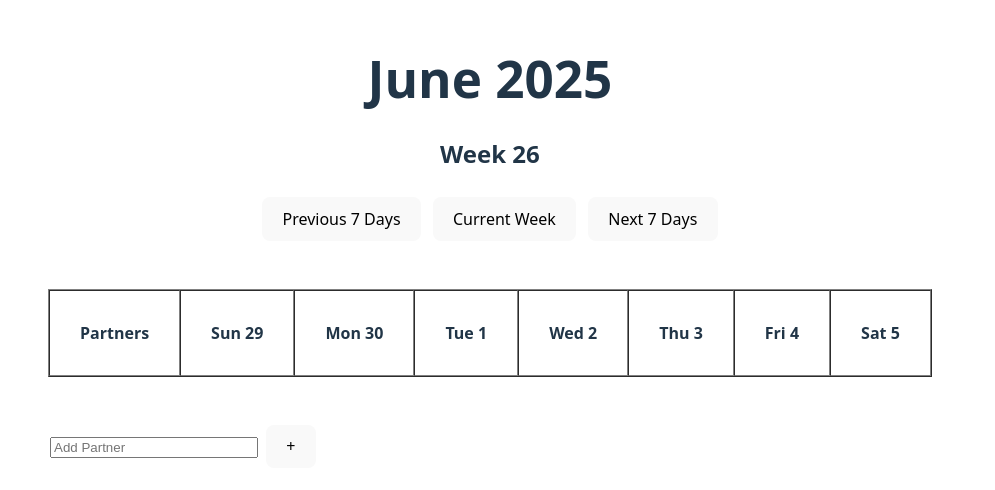
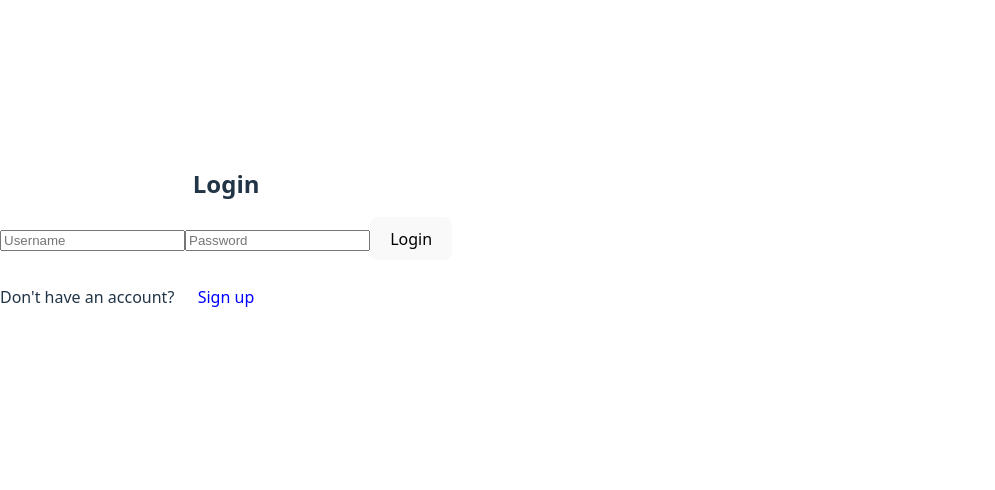
Before and after one commit to Cassini31/Workspace-Project, a React (Vite) app in the folder workspace-project/: page / in a window 1280 px wide. Shown: the part 158-648 px from the top of the page, without its empty margins (0-995 px from the left). Built offline with nearby package versions, Linux system fonts and the light colour scheme.

Commit message:
feat: add user login and signup flow
- Created feature/6.0.user-login-and-sign-up branch

```diff
--- /dev/null
+++ b/workspace-project/src/Login.jsx
@@ -0,0 +1,43 @@
+import React, { useState } from 'react';
+
+const Login = ({ onLogin, onSwitchToSignup }) => {
+  const [username, setUsername] = useState('');
+  const [password, setPassword] = useState('');
+
+  const handleSubmit = (e) => {
+    e.preventDefault();
+    // Dummy login logic
+    if (username && password) {
+      onLogin(username);
+    }
+  };
+
+  return (
+    <div className="auth-container">
+      <h2>Login</h2>
+      <form onSubmit={handleSubmit}>
+        <input
+          type="text"
+          placeholder="Username"
+          value={username}
+          onChange={(e) => setUsername(e.target.value)}
+        />
+        <input
+          type="password"
+          placeholder="Password"
+          value={password}
+          onChange={(e) => setPassword(e.target.value)}
+        />
+        <button type="submit">Login</button>
+      </form>
+      <p>
+        Don't have an account?{' '}
+        <button onClick={onSwitchToSignup} style={{ background: 'none', border: 'none', color: 'blue', cursor: 'pointer' }}>
+          Sign up
+        </button>
+      </p>
+    </div>
+  );
+};
+
+export default Login;
--- /dev/null
+++ b/workspace-project/src/Signup.jsx
@@ -0,0 +1,43 @@
+import React, { useState } from 'react';
+
+const Signup = ({ onSignup, onSwitchToLogin }) => {
+  const [username, setUsername] = useState('');
+  const [password, setPassword] = useState('');
+
+  const handleSubmit = (e) => {
+    e.preventDefault();
+    // Dummy signup logic
+    if (username && password) {
+      onSignup(username);
+    }
+  };
+
+  return (
+    <div className="auth-container">
+      <h2>Sign Up</h2>
+      <form onSubmit={handleSubmit}>
+        <input
+          type="text"
+          placeholder="Username"
+          value={username}
+          onChange={(e) => setUsername(e.target.value)}
+        />
+        <input
+          type="password"
+          placeholder="Password"
+          value={password}
+          onChange={(e) => setPassword(e.target.value)}
+        />
+        <button type="submit">Sign Up</button>
+      </form>
+      <p>
+        Already have an account?{' '}
+        <button onClick={onSwitchToLogin} style={{ background: 'none', border: 'none', color: 'blue', cursor: 'pointer' }}>
+          Log in
+        </button>
+      </p>
+    </div>
+  );
+};
+
+export default Signup;
--- a/workspace-project/src/main.jsx
+++ b/workspace-project/src/main.jsx
@@ -4,15 +4,41 @@ import { StrictMode } from 'react' /* Warns about potential problems in the code
 import { createRoot } from 'react-dom/client' /* Pulls in the function that tells React where in the HTML to show the app. */
 import './index.css' /* Loads the CSS file that contains the styles for the app. */
 import CalendarTable from './calendar-table.jsx' /* Brings in CalendarTable component so it can be shown on the screen. */
+import React, { useState } from 'react';
+import Login from './Login.jsx';
+import Signup from './Signup.jsx';
+
+const AppEntry = () => {
+  const [user, setUser] = useState(null);
+  const [showSignup, setShowSignup] = useState(false);
+
+  if (!user) {
+    return showSignup ? (
+      <Signup
+        onSignup={(username) => {
+          setUser(username);
+          setShowSignup(false);
+        }}
+        onSwitchToLogin={() => setShowSignup(false)}
+      />
+    ) : (
+      <Login
+        onLogin={(username) => setUser(username)}
+        onSwitchToSignup={() => setShowSignup(true)}
+      />
+    );
+  }
+  return <CalendarTable />;
+};
 
 createRoot(document.getElementById('root')).render(
-/*
-Finds the empty <div id="root"></div> in the index.html - our HTML structure.
-Tells React: “Use this space to show the Calendar.”
-*/
+  /*
+  Finds the empty <div id="root"></div> in the index.html - our HTML structure.
+  Tells React: “Use this space to show the Calendar.”
+  */
 
   <StrictMode>
-    <CalendarTable />
+    <AppEntry />
   </StrictMode>,
   /*
   Tells React: “Start the app by rendering this component.”
```
